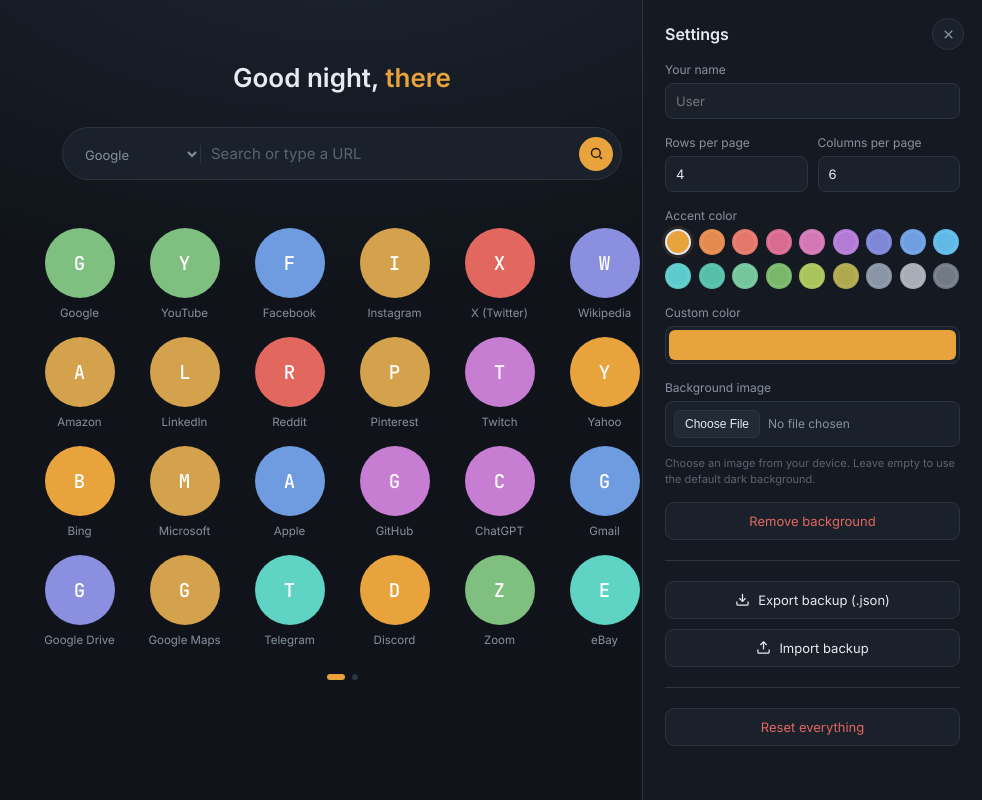
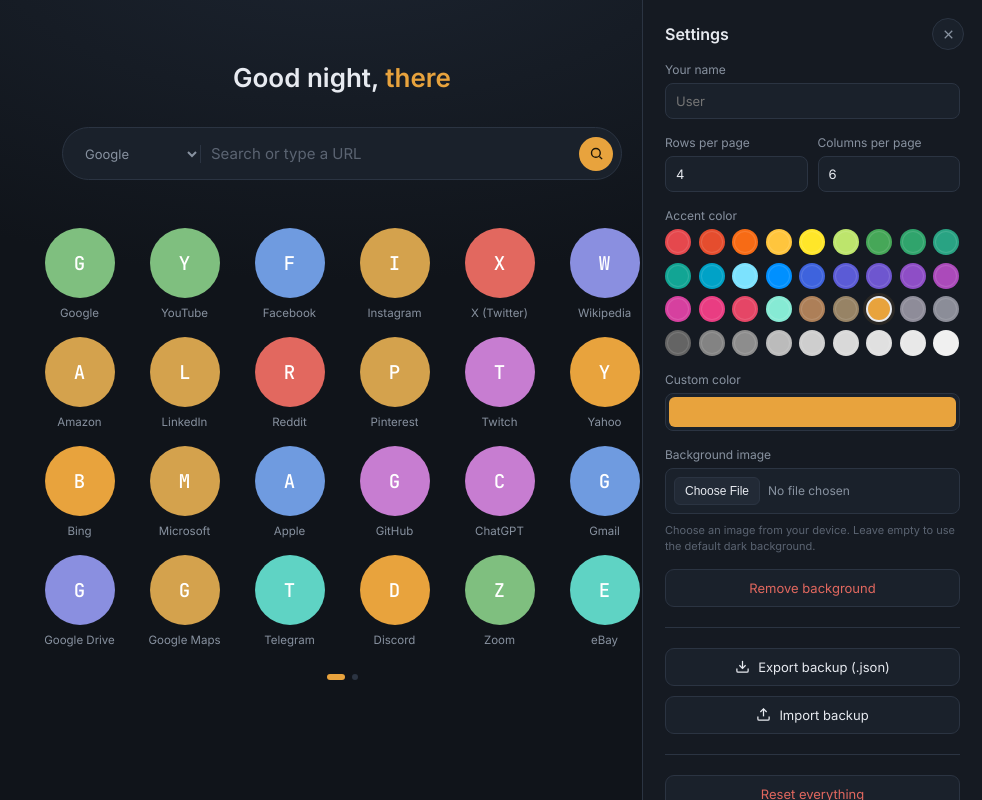
Before and after one commit to ziadshalaby00/ZS-New-Tab, a browser extension: page index.html in a window 1280 px wide. Both pictures are taken after a click on the button 1239 px from the left and 37 px from the top of the page. Shown: the whole page, without its empty margins (298-1280 px from the left). Drawn offline with Linux system fonts and the light colour scheme.

Commit message:
refactor(theme): single source of truth for accent + new 36-color palette
- Expanded the theme palette from 18 to 36 presets: 27 colors + 9 neutrals, based on Radix Colors with a balanced luminance range.
- Preserved Sunset (#e8a33d) for existing users and linked it to the new DEFAULT_ACCENT.
- Added DEFAULT_ACCENT as the canonical JS accent constant for default state and themes.
- Removed duplicated accent literals from JS, HTML, and CSS where possible.
- CSS now keeps a single --accent-rgb literal and derives --accent from it.
- Removed the hardcoded custom accent input value; it is populated from state when settings opens.
- Existing users experience no behavior change and stored accent values remain untouched.

Files: js/10-core-state.js, styles/20-variables.css, index.html

```diff
--- a/index.html
+++ b/index.html
@@ -133,7 +133,7 @@
 
         <div class="field">
             <label for="customAccent">Custom color</label>
-            <input type="color" id="customAccent" value="#e8a33d">
+            <input type="color" id="customAccent">
         </div>
 
         <!-- Background Image Upload -->
--- a/js/10-core-state.js
+++ b/js/10-core-state.js
@@ -1,5 +1,16 @@
 window.registerModule('ZSCore', (function () {
     "use strict";
+
+    /**
+     * Default accent color. Single source of truth — used by defaultState
+     * and the "Sunset" theme entry.
+     *
+     * styles/20-variables.css has a matching fallback for the cold-start
+     * case (before any JS runs) that CANNOT reference this constant —
+     * keep them in sync manually. If you change this, also change
+     * `--accent-rgb` in that file.
+     */
+    const DEFAULT_ACCENT = "#e8a33d";
 
     /**
      * Grid dimension limits and defaults.
@@ -32,7 +43,7 @@
             rows: 4,
             cols: 6,
             engine: "https://www.google.com/search?q=",
-            accent: "#e8a33d",
+            accent: DEFAULT_ACCENT,
         },
         sites: [
             { id: "1", name: "Google", url: "https://google.com" },
@@ -67,25 +78,43 @@
     /**
      * Preset accent colors shown in the settings panel.
      */
-    const THEMES = [
-        { name: "Amber",  accent: "#E8A33D" },
-        { name: "Orange", accent: "#E58A4E" },
-        { name: "Coral",  accent: "#E4776A" },
-        { name: "Rose",   accent: "#D96B91" },
-        { name: "Pink",   accent: "#D477B5" },
-        { name: "Violet", accent: "#B47BD6" },
-        { name: "Indigo", accent: "#7E86D8" },
-        { name: "Blue",   accent: "#6F9FE3" },
-        { name: "Azure",  accent: "#5FBAE8" },
-        { name: "Cyan",   accent: "#5CCBCB" },
-        { name: "Teal",   accent: "#55BFA8" },
-        { name: "Mint",   accent: "#72C69A" },
-        { name: "Green",  accent: "#79B86B" },
-        { name: "Lime",   accent: "#A8C45A" },
-        { name: "Olive",  accent: "#B0A84F" },
-        { name: "Slate",  accent: "#8995A5" },
-        { name: "Silver", accent: "#A8ADB7" },
-        { name: "Graphite", accent: "#727A86" },
+        const THEMES = [
+        { name: "Red",      accent: "#e5484d" },
+        { name: "Tomato",   accent: "#e54d2e" },
+        { name: "Orange",   accent: "#f76b15" },
+        { name: "Amber",    accent: "#ffc53d" },
+        { name: "Yellow",   accent: "#ffe629" },
+        { name: "Lime",     accent: "#bde56c" },
+        { name: "Grass",    accent: "#46a758" },
+        { name: "Green",    accent: "#30a46c" },
+        { name: "Jade",     accent: "#29a383" },
+        { name: "Teal",     accent: "#12a594" },
+        { name: "Cyan",     accent: "#00a2c7" },
+        { name: "Sky",      accent: "#7ce2fe" },
+        { name: "Blue",     accent: "#0090ff" },
+        { name: "Indigo",   accent: "#3e63dd" },
+        { name: "Iris",     accent: "#5b5bd6" },
+        { name: "Violet",   accent: "#6e56cf" },
+        { name: "Purple",   accent: "#8e4ec6" },
+        { name: "Plum",     accent: "#ab4aba" },
+        { name: "Pink",     accent: "#d6409f" },
+        { name: "Crimson",  accent: "#e93d82" },
+        { name: "Ruby",     accent: "#e54666" },
+        { name: "Mint",     accent: "#86ead4" },
+        { name: "Brown",    accent: "#ad7f58" },
+        { name: "Gold",     accent: "#978365" },
+        { name: "Sunset",   accent: DEFAULT_ACCENT },
+        { name: "Mauve",    accent: "#8e8c99" },
+        { name: "Slate",    accent: "#8b8d98" },
+        { name: "Charcoal", accent: "#646464" },
+        { name: "Graphite", accent: "#838383" },
+        { name: "Pewter",   accent: "#8d8d8d" },
+        { name: "Ash",      accent: "#bbbbbb" },
+        { name: "Steel",    accent: "#cecece" },
+        { name: "Silver",   accent: "#d9d9d9" },
+        { name: "Smoke",    accent: "#e0e0e0" },
+        { name: "Pearl",    accent: "#e8e8e8" },
+        { name: "Snow",     accent: "#f0f0f0" },
     ];
 
     /**
@@ -169,5 +198,6 @@
         SEARCH_ENGINES,
         GRID_LIMITS,
         clampGridDim,
+        DEFAULT_ACCENT
     }
 })());
--- a/styles/20-variables.css
+++ b/styles/20-variables.css
@@ -13,9 +13,13 @@
     --text: #e7eaf0;
     --text-dim: #8892a0;
 
-    /* Accent & Brand Colors */
-    --accent: #e8a33d;
-    --accent-rgb: 232, 163, 61;               /* R, G, B */
+    /* Accent & Brand Colors
+       --accent-rgb MUST match DEFAULT_ACCENT in js/10-core-state.js.
+       This is the CSS-side fallback for the cold-start case (before
+       script.preload.js runs). It cannot reference the JS constant,
+       so keep them in sync by hand. */
+    --accent-rgb: 232, 163, 61;
+    --accent: rgb(var(--accent-rgb));
     --accent-dim: rgba(var(--accent-rgb), 0.33);
     --accent-soft: rgba(var(--accent-rgb), 0.10);
     --accent-glow: rgba(var(--accent-rgb), 0.50);
```
